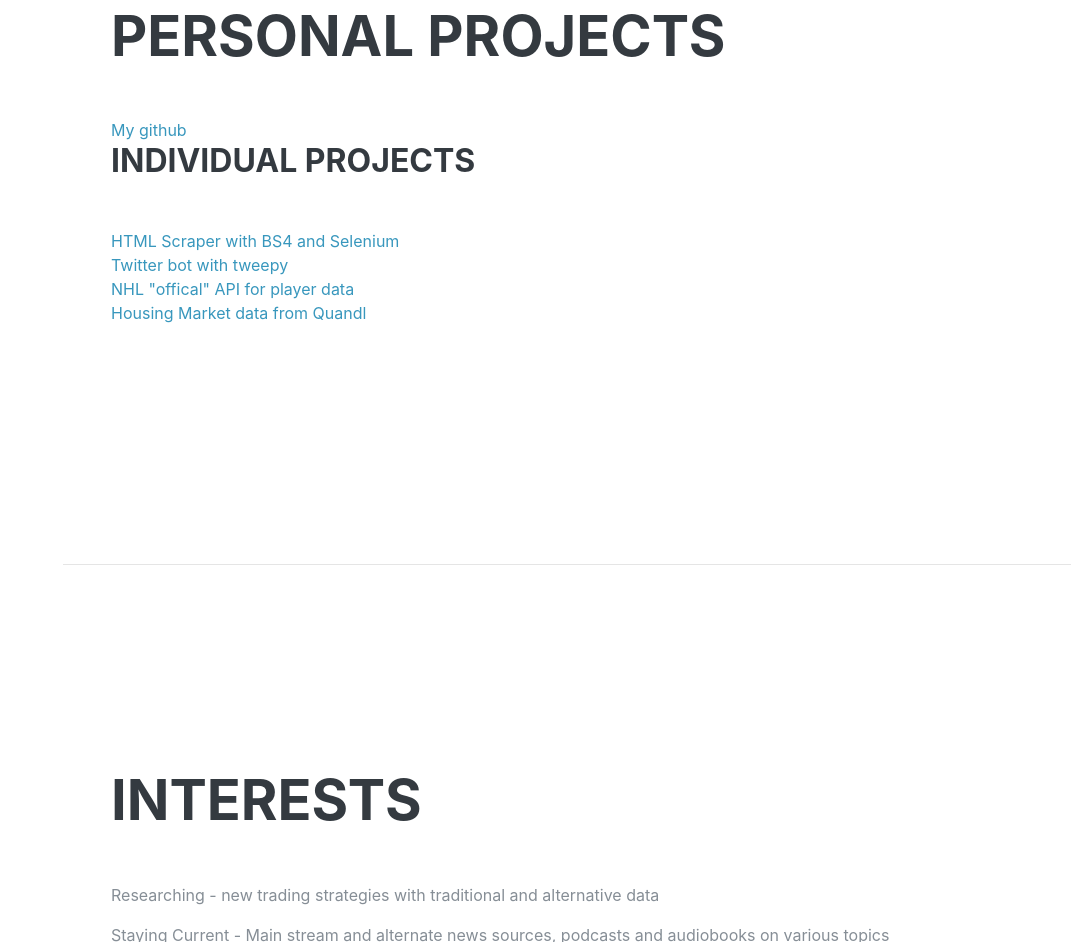
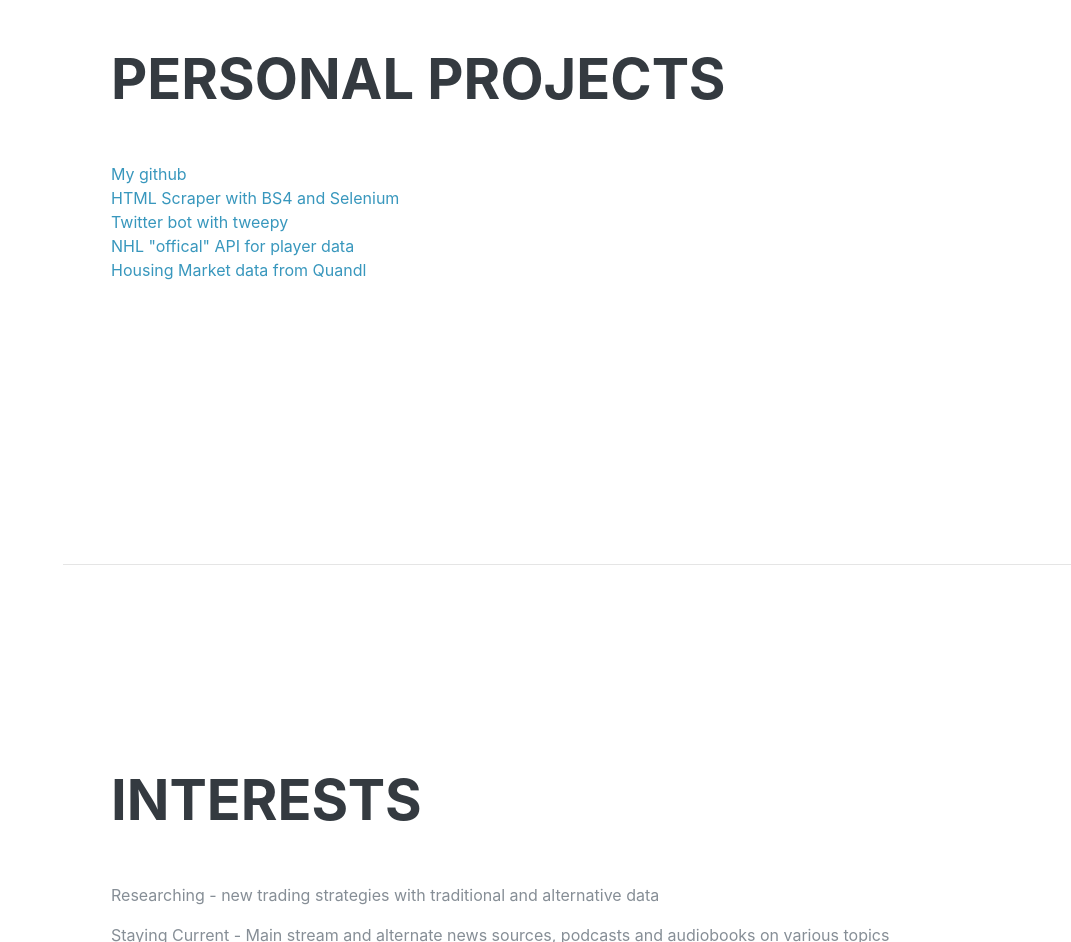
Before and after one commit to blam0/blam0.github.io, a plain HTML site: page index.html in a window 1280 px wide. Shown: the part 4385-5327 px from the top of the page, without its empty margins (209-1280 px from the left). Drawn offline with Linux system fonts and the light colour scheme; files whose address does not match are found by name; a web font is replaced by a local one.

Commit message:
edit projects section

```diff
--- a/index.html
+++ b/index.html
@@ -240,7 +240,6 @@
       <div class="w-100">
         <h2 class="mb-5">Personal Projects</h2>
         <a href="https://github.com/blam0">My github</a><br />
-        <h3 class="mb-5">Individual Projects</h3>
         <a href="https://github.com/blam0/HTMLScrap">HTML Scraper with BS4 and Selenium</a><br />
         <a href="https://github.com/blam0/twitter-bots">Twitter bot with tweepy</a><br />
         <a href="https://github.com/blam0/NHL-Api">NHL "offical" API for player data</a><br />
```
